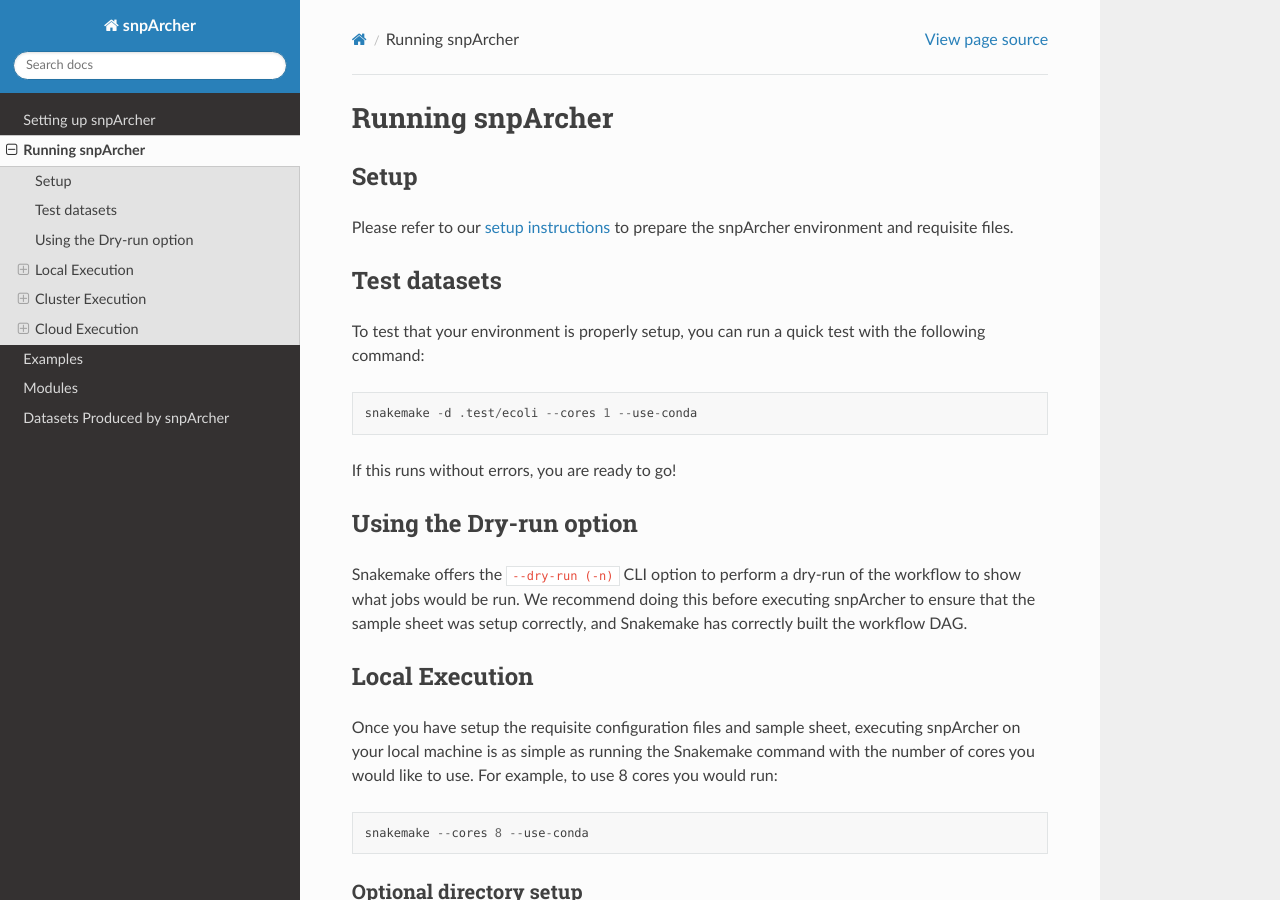
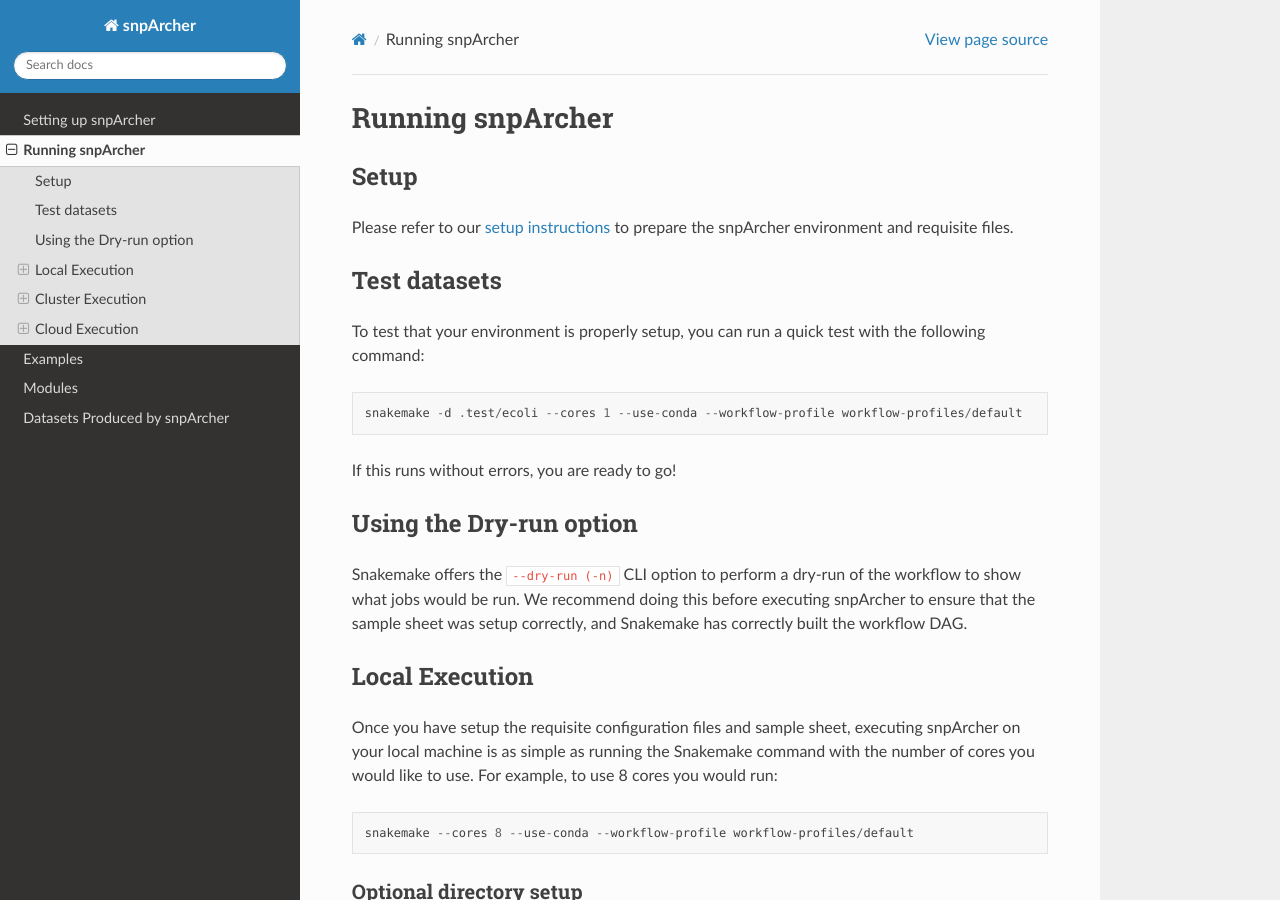
Before and after one commit to harvardinformatics/snpArcher, a Sphinx documentation site: the page built from docs/executing.md, in a window 1280 px wide and 900 px high. Built offline with Sphinx 7.4.7 and the Read the Docs theme 3.1.0, drawn with Linux system fonts in a browser that asks for light colours.

Commit message:
Update executing.md

````diff
--- a/docs/executing.md
+++ b/docs/executing.md
@@ -4,7 +4,7 @@ Please refer to our [setup instructions](./setup.md) to prepare the snpArcher en
 ## Test datasets
 To test that your environment is properly setup, you can run a quick test with the following command:
 ```
-snakemake -d .test/ecoli --cores 1 --use-conda
+snakemake -d .test/ecoli --cores 1 --use-conda --workflow-profile workflow-profiles/default
 ```
 If this runs without errors, you are ready to go!
 ## Using the Dry-run option
@@ -12,7 +12,7 @@ Snakemake offers the `--dry-run (-n)` CLI option to perform a dry-run of the wor
 ## Local Execution
 Once you have setup the requisite configuration files and sample sheet, executing snpArcher on your local machine is as simple as running the Snakemake command with the number of cores you would like to use. For example, to use 8 cores you would run:
 ```
-snakemake --cores 8 --use-conda
+snakemake --cores 8 --use-conda --workflow-profile workflow-profiles/default
 ```
 
 ### Optional directory setup
````
